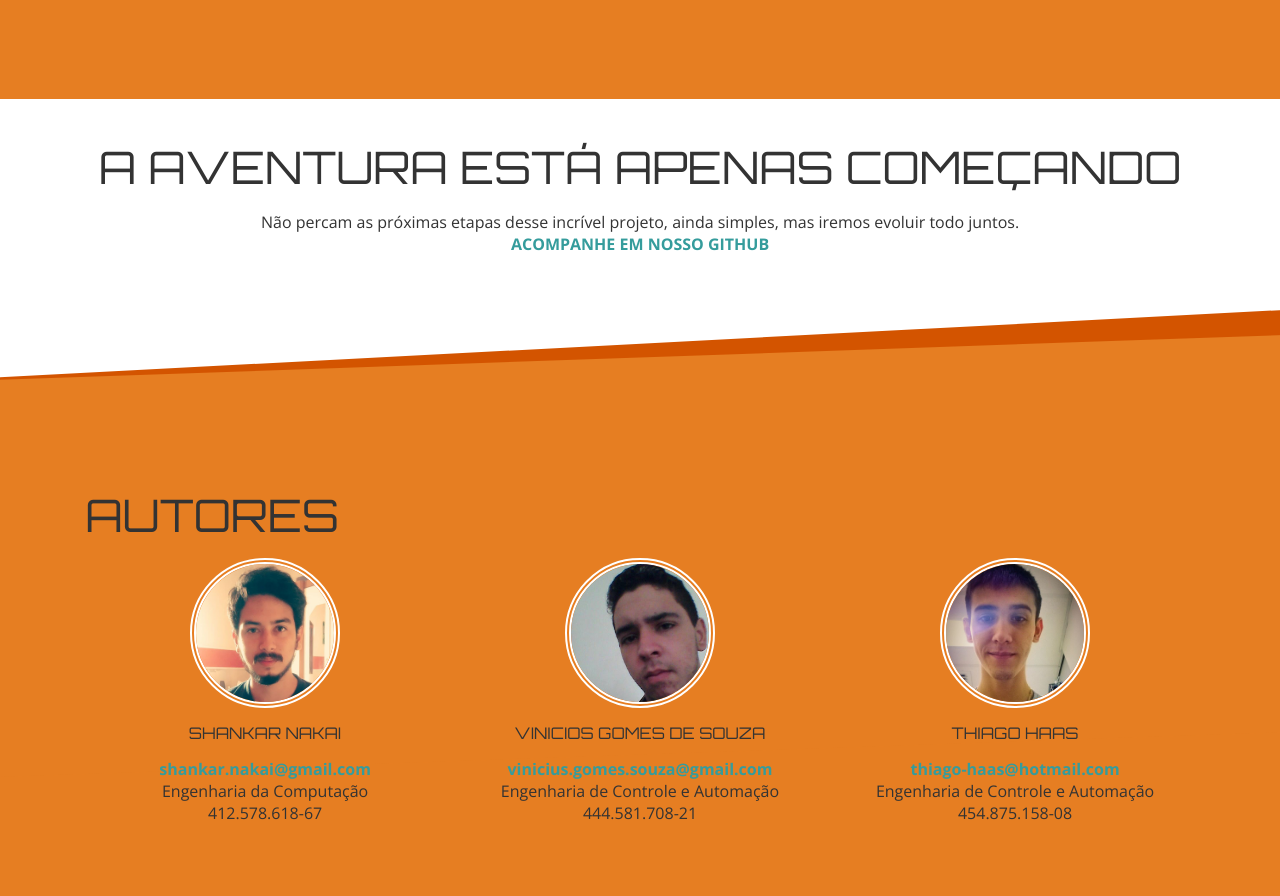
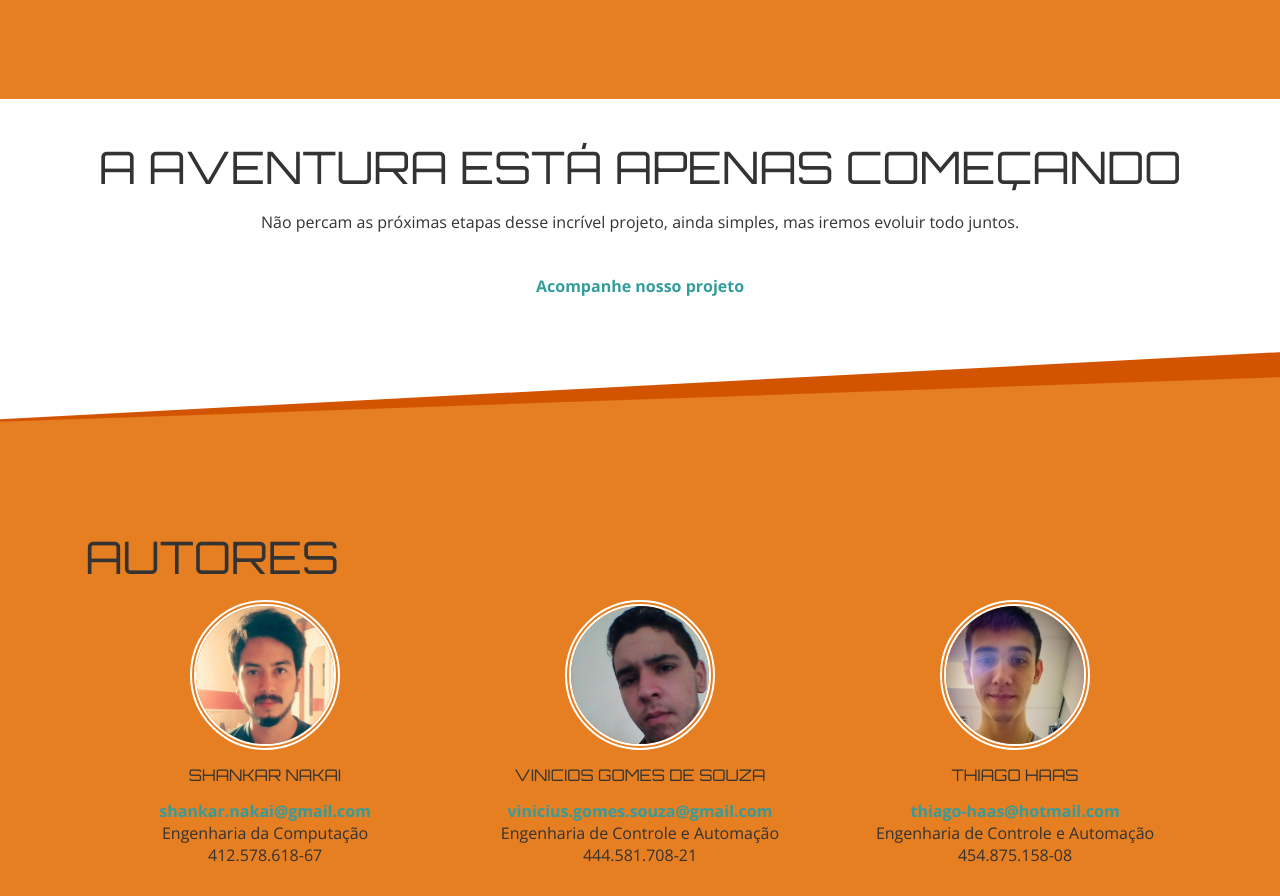
Before and after one commit to metrocamp-2016/P2P, a plain HTML site: page index.html in a window 1280 px wide. Shown: the part 3482-4378 px from the top of the page. Drawn offline with nearby package versions, Linux system fonts and the light colour scheme.

Commit message:
página com botão do github

```diff
--- a/index.html
+++ b/index.html
@@ -235,7 +235,8 @@
                             <p>
                             <center> Não percam as próximas etapas desse incrível projeto, ainda simples, mas iremos evoluir todo juntos.
 
-                            <a style="display:block;" href="https://github.com/metrocamp-2016/P2P/tree/master"  targe="_blank" class="button-github">ACOMPANHE EM NOSSO GITHUB</a>
+<!-- Place this tag where you want the button to render. -->
+<br /><br /><a style="margin-top:20px; display:block;" class="github-button" href="https://github.com/metrocamp-2016/P2P" data-style="mega" data-count-href="/metrocamp-2016/P2P/stargazers" data-count-api="/repos/metrocamp-2016/P2P#stargazers_count" data-count-aria-label="# Point to Point on GitHub" aria-label="Star metrocamp-2016/P2P on GitHub">Acompanhe nosso projeto</a>
 </center>
                             </p>
                         </div>
@@ -296,7 +297,8 @@
                 <li><a href="#autores">Autores</a></li>
             </ul>
         </div>
-
+<!-- Place this tag in your head or just before your close body tag. -->
+<script async defer src="https://buttons.github.io/buttons.js"></script>
         <script src="assets/dist/vendors/vendor.js"></script>
         <script src="assets/dist/scripts/app.js"></script>
     </body>
```
